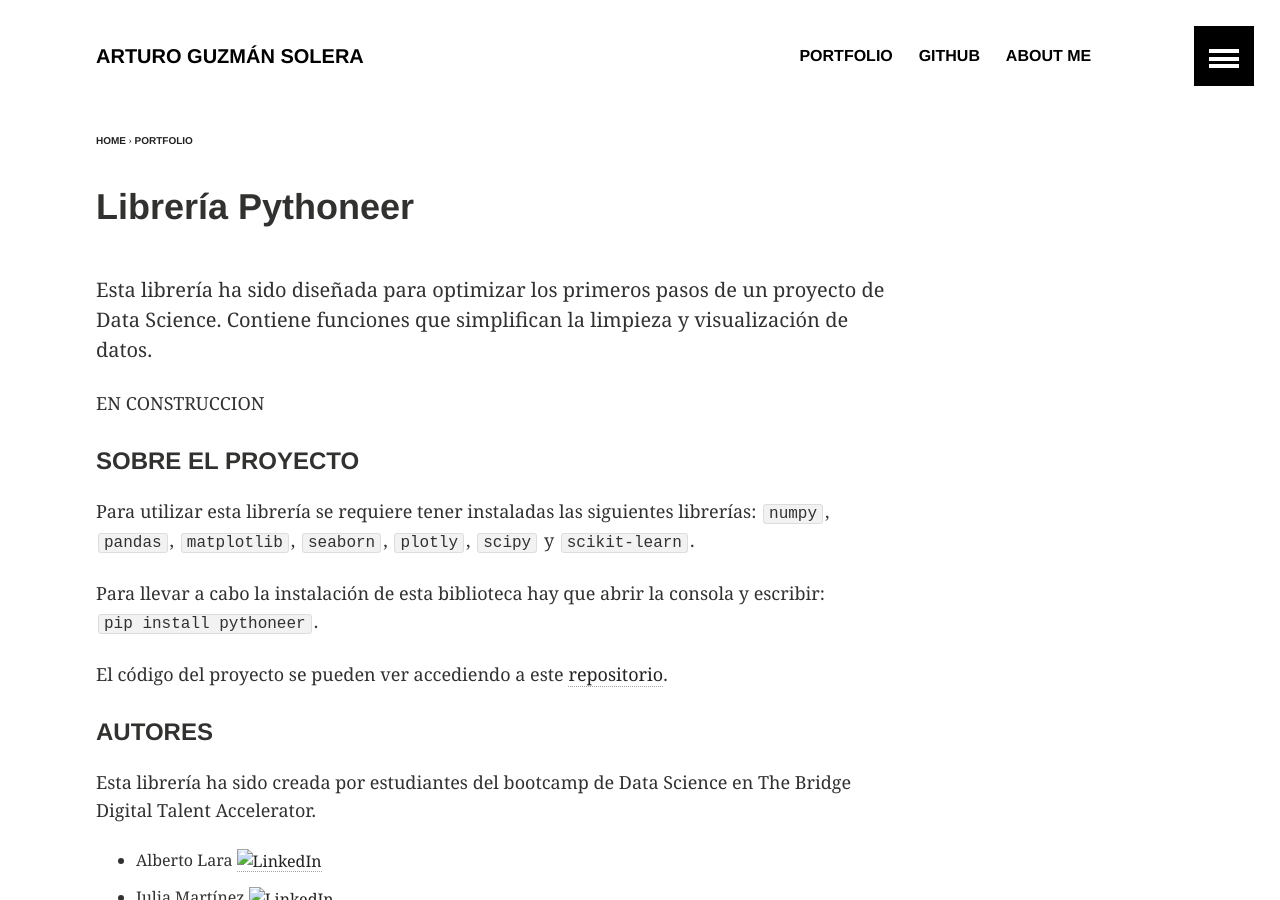
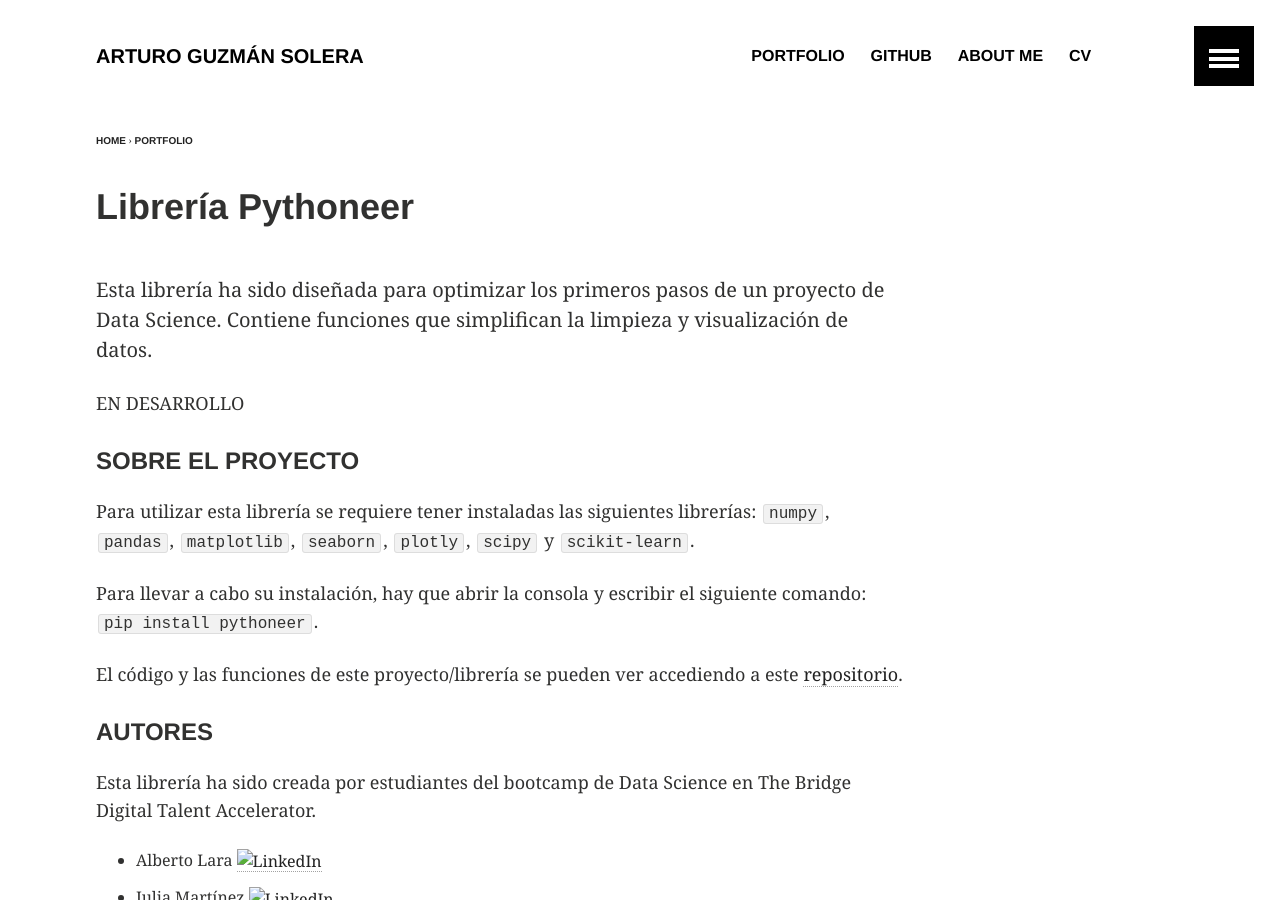
Before and after one commit to arturogzm93/PORTFOLIO, a Jekyll site: the page built from _posts/2021-05-14-pythoneer.md, in a window 1280 px wide and 900 px high. Built offline with Jekyll 4.4.1, drawn with Linux system fonts in a browser that asks for light colours.

Commit message:
prueba cv

```diff
--- a/_data/footer.yml
+++ b/_data/footer.yml
@@ -11,3 +11,6 @@
 
 - title: About Me
   url: /about/
+
+- title: CV
+  url: /cv/
--- a/_data/navigation.yml
+++ b/_data/navigation.yml
@@ -6,7 +6,9 @@
 
 - title: GitHub
   url: https://github.com/arturogzm93
-  image:
 
 - title: About Me
   url: /about/
+
+- title: CV
+  url: /cv/
--- a/_posts/2021-05-14-pythoneer.md
+++ b/_posts/2021-05-14-pythoneer.md
@@ -10,15 +10,16 @@ image:
 
 Esta librería ha sido diseñada para optimizar los primeros pasos de un proyecto de Data Science. Contiene funciones que simplifican la limpieza y visualización de datos.
 
-EN CONSTRUCCION
+
+EN DESARROLLO
 
 #### SOBRE EL PROYECTO
 
 Para utilizar esta librería se requiere tener instaladas las siguientes librerías: `numpy`, `pandas`, `matplotlib`, `seaborn`, `plotly`, `scipy` y `scikit-learn`.
 
-Para llevar a cabo la instalación de esta biblioteca hay que abrir la consola y escribir: `pip install pythoneer`.
+Para llevar a cabo su instalación, hay que abrir la consola y escribir el siguiente comando: `pip install pythoneer`.
 
-El código del proyecto se pueden ver accediendo a este [repositorio](https://github.com/javapagar/lib_pythoneers).
+El código y las funciones de este proyecto/librería se pueden ver accediendo a este [repositorio](https://github.com/javapagar/lib_pythoneers).
 
 #### AUTORES
 
```
Also changed, not shown: cv/index.md (added, +6 -0 lines).
